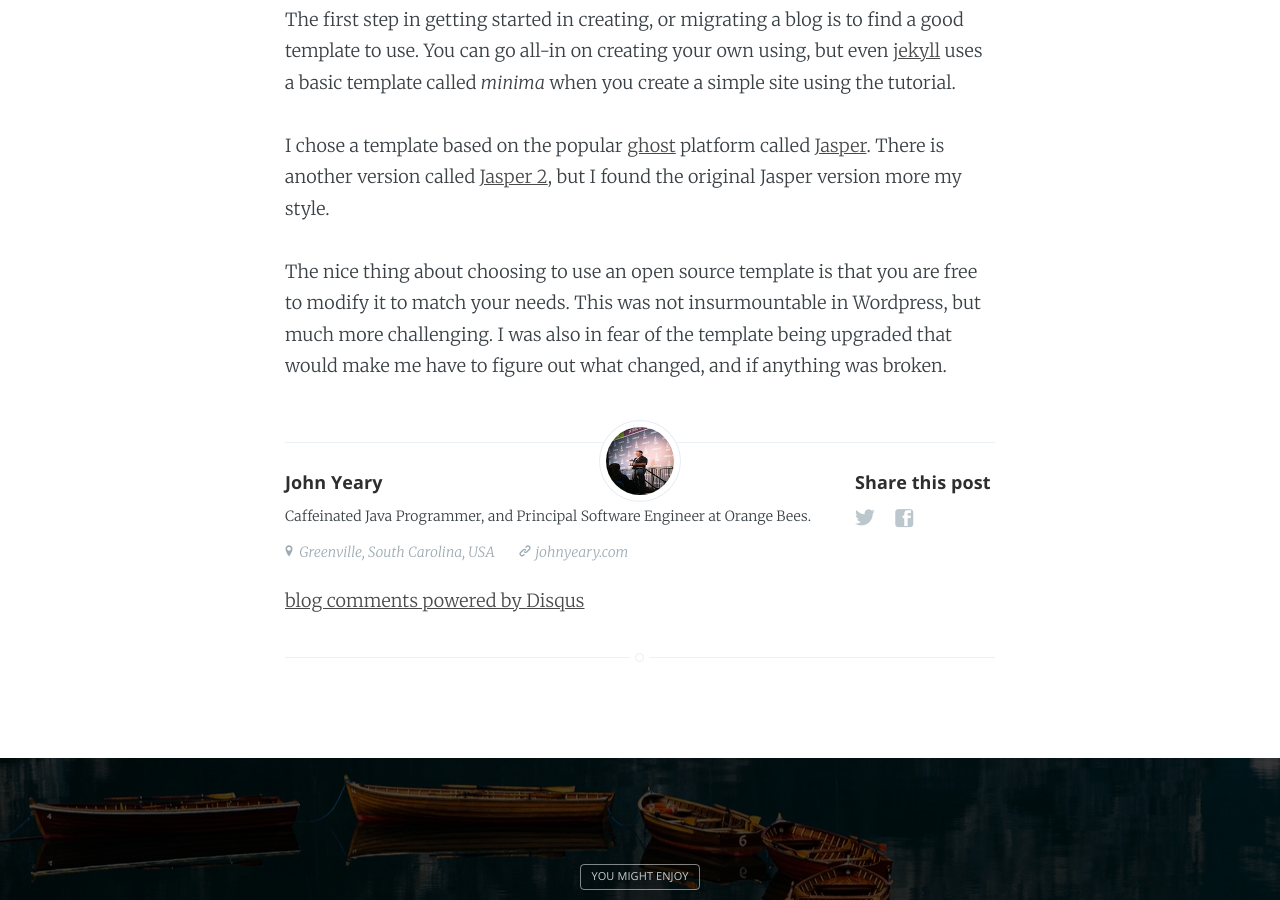
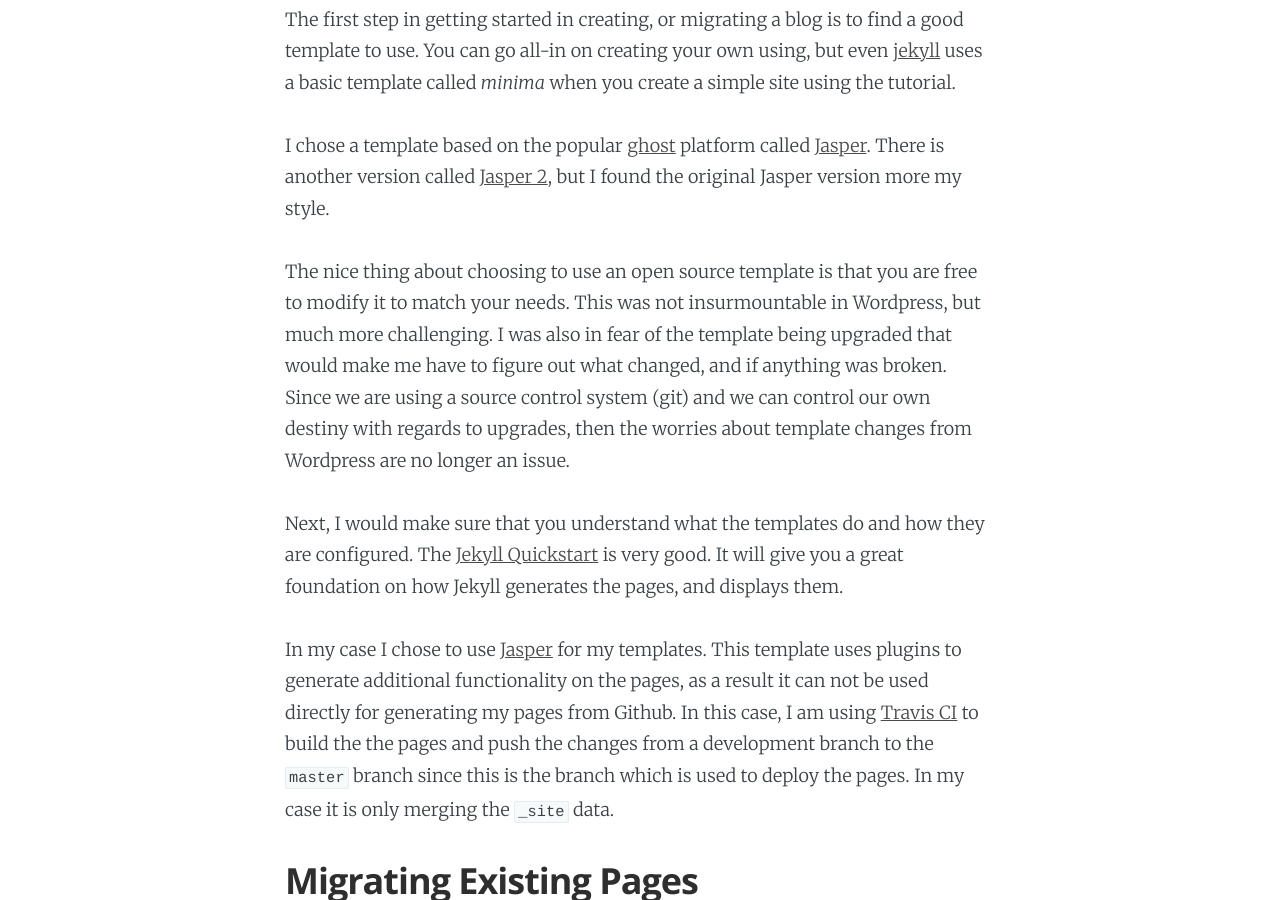
Before and after one commit to jyeary/jyeary.github.io, a Jekyll site: the page built from _posts/2019-11-01-blog-migration.md, in a window 1280 px wide and 900 px high, scrolled down 1919 px. Built offline with Jekyll 4.4.1, drawn with Linux system fonts in a browser that asks for light colours; nearby versions of some CDN libraries; comment, search, counter and statistics services are not loaded; some of the changed text lies outside the part shown.

Commit message:
Updated blog migration post.

```diff
--- a/_posts/2019-11-01-blog-migration.md
+++ b/_posts/2019-11-01-blog-migration.md
@@ -34,4 +34,13 @@
 
 I chose a template based on the popular [ghost](https://ghost.org/blog/) platform called [Jasper](https://github.com/jekyller/jasper). There is another version called [Jasper 2](https://github.com/jekyller/jasper2), but I found the original Jasper version more my style.
 
-The nice thing about choosing to use an open source template is that you are free to modify it to match your needs. This was not insurmountable in Wordpress, but much more challenging. I was also in fear of the template being upgraded that would make me have to figure out what changed, and if anything was broken.
+The nice thing about choosing to use an open source template is that you are free to modify it to match your needs. This was not insurmountable in Wordpress, but much more challenging. I was also in fear of the template being upgraded that would make me have to figure out what changed, and if anything was broken. Since we are using a source control system (git) and we can control our own destiny with regards to upgrades, then the worries about template changes from Wordpress are no longer an issue.
+
+Next, I would make sure that you understand what the templates do and how they are configured. The [Jekyll Quickstart](https://jekyllrb.com/docs/) is very good. It will give you a great foundation on how Jekyll generates the pages, and displays them.
+
+In my case I chose to use [Jasper](https://github.com/jekyller/jasper) for my templates. This template uses plugins to generate additional functionality on the pages, as a result it can not be used directly for generating my pages from Github. In this case, I am using [Travis CI](https://travis-ci.com/) to build the the pages and push the changes from a development branch to the `master` branch since this is the branch which is used to deploy the pages. In my case it is only merging the `_site` data.
+
+## Migrating Existing Pages
+There are a number of mechanisms to import existing blog formats into Jekyll. They can be found on the [Jekyll Import Documentation](https://import.jekyllrb.com/docs/home/). I am migrating from Wordpress so I tried a couple of different mechanisms. Although, it mentions the Wordpress.com importers for use with the online site, I found them to be useful on the self-hosted variety I was using. The best one after trying them all was [Exitwp](https://github.com/thomasf/exitwp).
+
+I found that not just one tool worked for me, and I am going to have to use multiple results and merge them to get the pages migrated.
```
